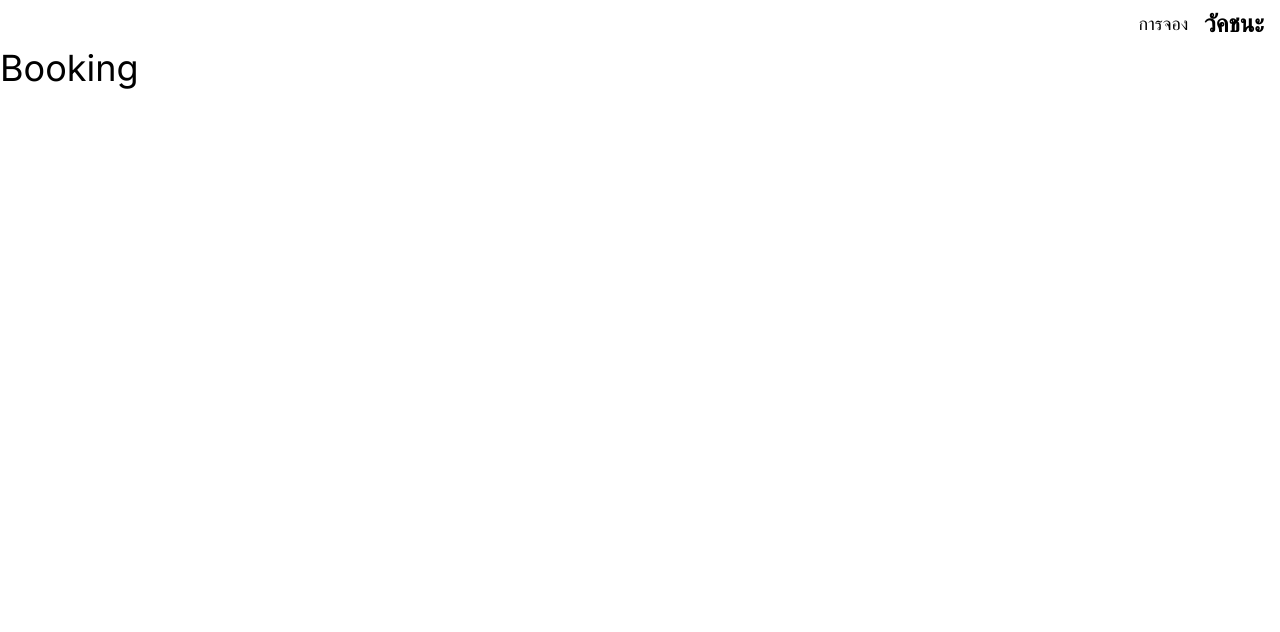
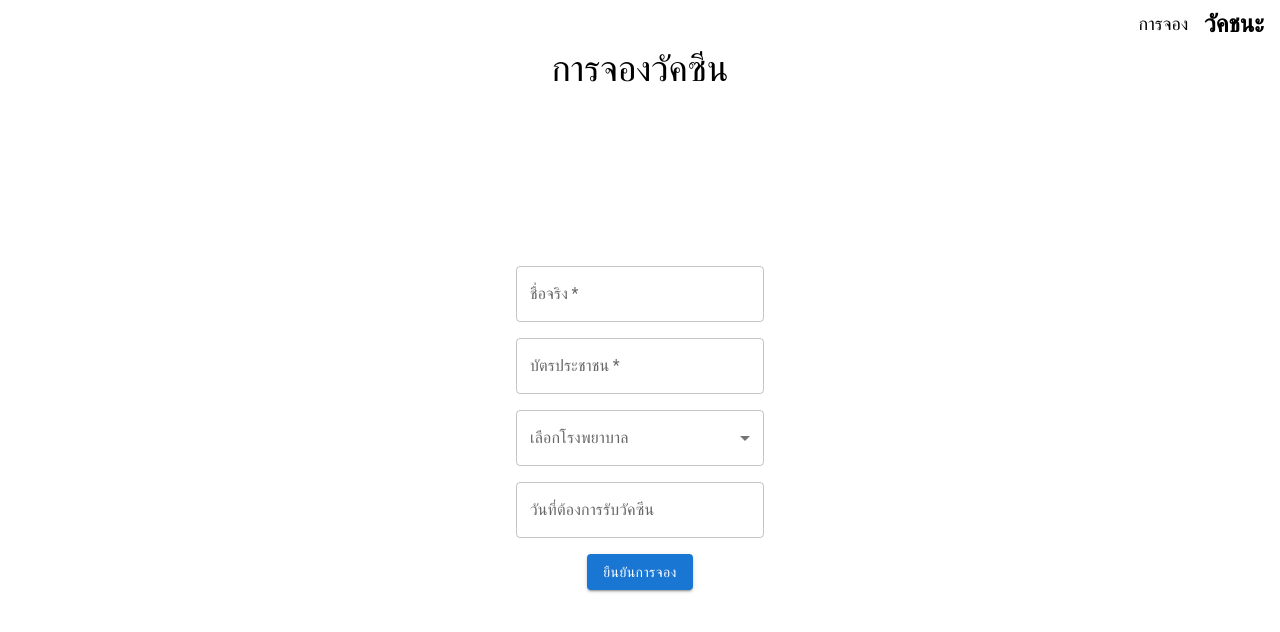
Before and after one commit to patcharapongk/2110507-Asgn03, a Next.js app: page /booking in a window 1280 px wide. Shown: the top 632 px of the page. Built offline with nearby package versions, Linux system fonts and the light colour scheme.

Commit message:
Added Form with DatePicker pkg

```diff
--- a/package.json
+++ b/package.json
@@ -12,10 +12,12 @@
     "@emotion/react": "^11.11.1",
     "@emotion/styled": "^11.11.0",
     "@mui/material": "^5.14.9",
+    "@mui/x-date-pickers": "^6.14.0",
     "@next/font": "^13.4.19",
     "@types/node": "20.5.0",
     "@types/react": "18.2.20",
     "@types/react-dom": "18.2.7",
+    "dayjs": "^1.11.9",
     "next": "13.4.17",
     "react": "18.2.0",
     "react-dom": "18.2.0",
--- /dev/null
+++ b/src/app/booking/Form.tsx
@@ -0,0 +1,66 @@
+"use client";
+// use client because datepicker uses web browser APIs
+import { useState } from "react";
+import { DatePicker } from "@mui/x-date-pickers";
+import { LocalizationProvider } from "@mui/x-date-pickers/LocalizationProvider";
+import { AdapterDayjs } from "@mui/x-date-pickers/AdapterDayjs";
+import {
+  Button,
+  FormControl,
+  InputLabel,
+  MenuItem,
+  Select,
+  TextField,
+  ThemeProvider,
+} from "@mui/material";
+
+/*
+ใช้ Form component ทั้งจาก HTML element ด้วย Tailwind CSS Styling และ MUI ในการสร้าง
+แบบฟอร์มส าหรับการจองวัคซีน ประกอบด้วย
+- ชื่อ และ นามสกุล
+- รหัสประจ าตัวประชาชน
+- โรงพยาบาล โดยเลือกจาก 3 ตัวเลือก Chulalongkorn Hospital, Rajavithi Hospital, Thammasat
+University Hospital
+- วันที่ต้องการรับวัคซีน
+ */
+const Form = () => {
+  const [hospital, setHospital] = useState("");
+  return (
+    <div>
+      <form className="flex flex-col justify-center items-center gap-4">
+        <FormControl fullWidth>
+          <TextField required label="ชื่อจริง" id="outlined-required" />
+        </FormControl>
+        <FormControl fullWidth>
+          <TextField required id="outlined-required" label="บัตรประชาชน" />
+        </FormControl>
+        <FormControl fullWidth>
+          <InputLabel id="hospital-label">เลือกโรงพยาบาล</InputLabel>
+          <Select
+            labelId="hospital-label"
+            name="hospital"
+            id="hospital-selector"
+            label="กรุณาเลือกโรงพยาบาล"
+            value={hospital}
+            onChange={(e) => setHospital(e.target.value)}
+          >
+            <MenuItem value="Hospital-Chula"> โรงพยาบาลจุฬาลงกรณ์ </MenuItem>
+            <MenuItem value="Hospital-Rajavithi"> โรงพยาบาลราชวิถี </MenuItem>
+            <MenuItem value="Hospital-Thammasat">โรงพยาบาลธรรมศาสตร์</MenuItem>
+          </Select>
+        </FormControl>
+        <FormControl fullWidth>
+          <LocalizationProvider dateAdapter={AdapterDayjs}>
+            <DatePicker label="วันที่ต้องการรับวัคซีน" format="DD.MM.YYYY" />
+          </LocalizationProvider>
+        </FormControl>
+
+        <Button variant="contained" color="primary">
+          ยืนยันการจอง
+        </Button>
+      </form>
+    </div>
+  );
+};
+
+export default Form;
--- a/src/app/booking/page.tsx
+++ b/src/app/booking/page.tsx
@@ -1,7 +1,13 @@
+import Form from "./Form";
+
 const Booking = () => {
   return (
-    <div>
-      <h1 className="text-4xl text-black"> Booking </h1>
+    <div className="w-screen min-h-[90vh] flex flex-col justify-between items-center">
+      <div>
+        <h1 className="text-4xl text-black"> การจองวัคซีน </h1>
+      </div>
+      <Form />
+      <div />
     </div>
   );
 };
```
Also changed, not shown: 1 other file (tests, documents, lock files or other folders).
